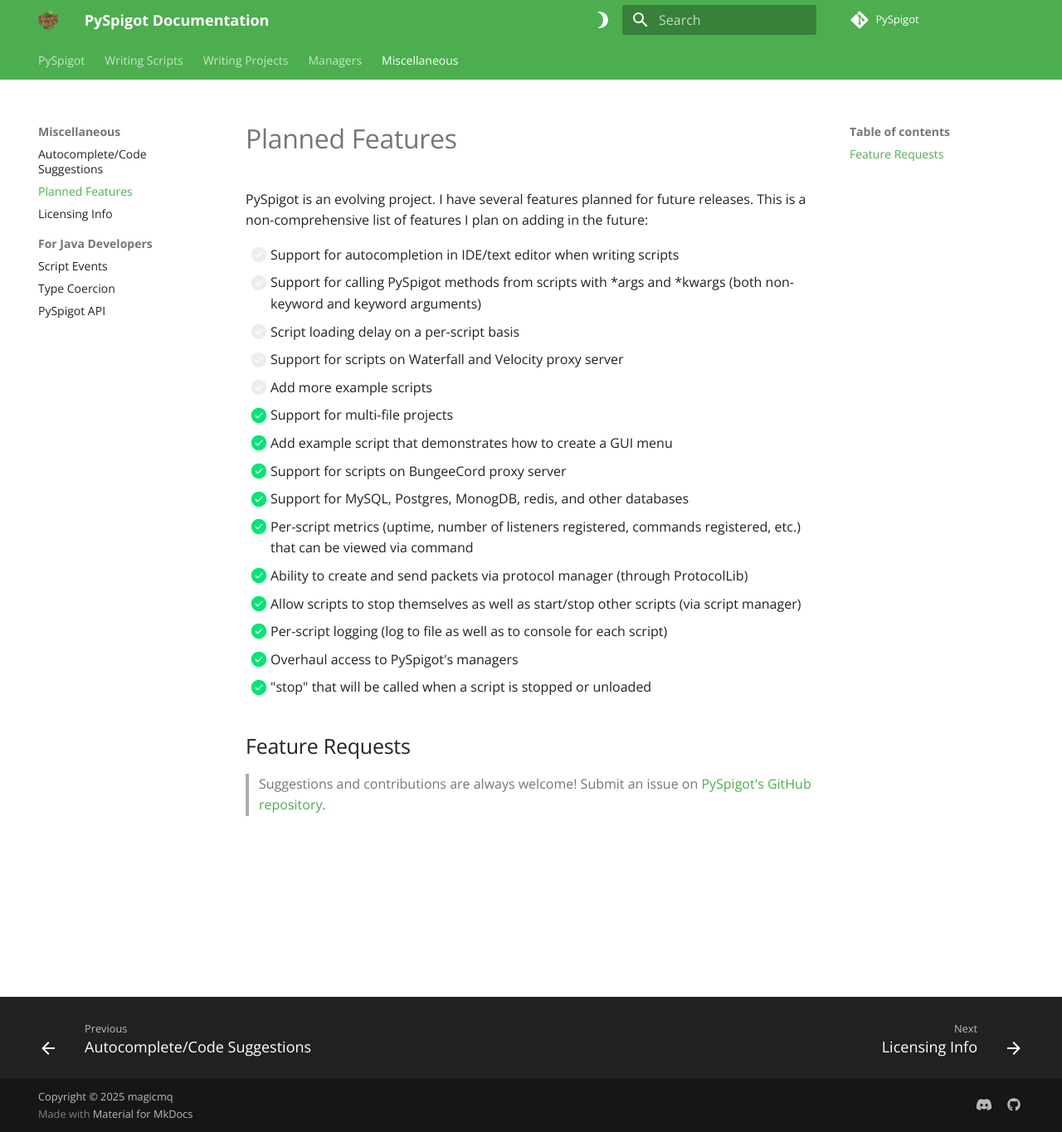
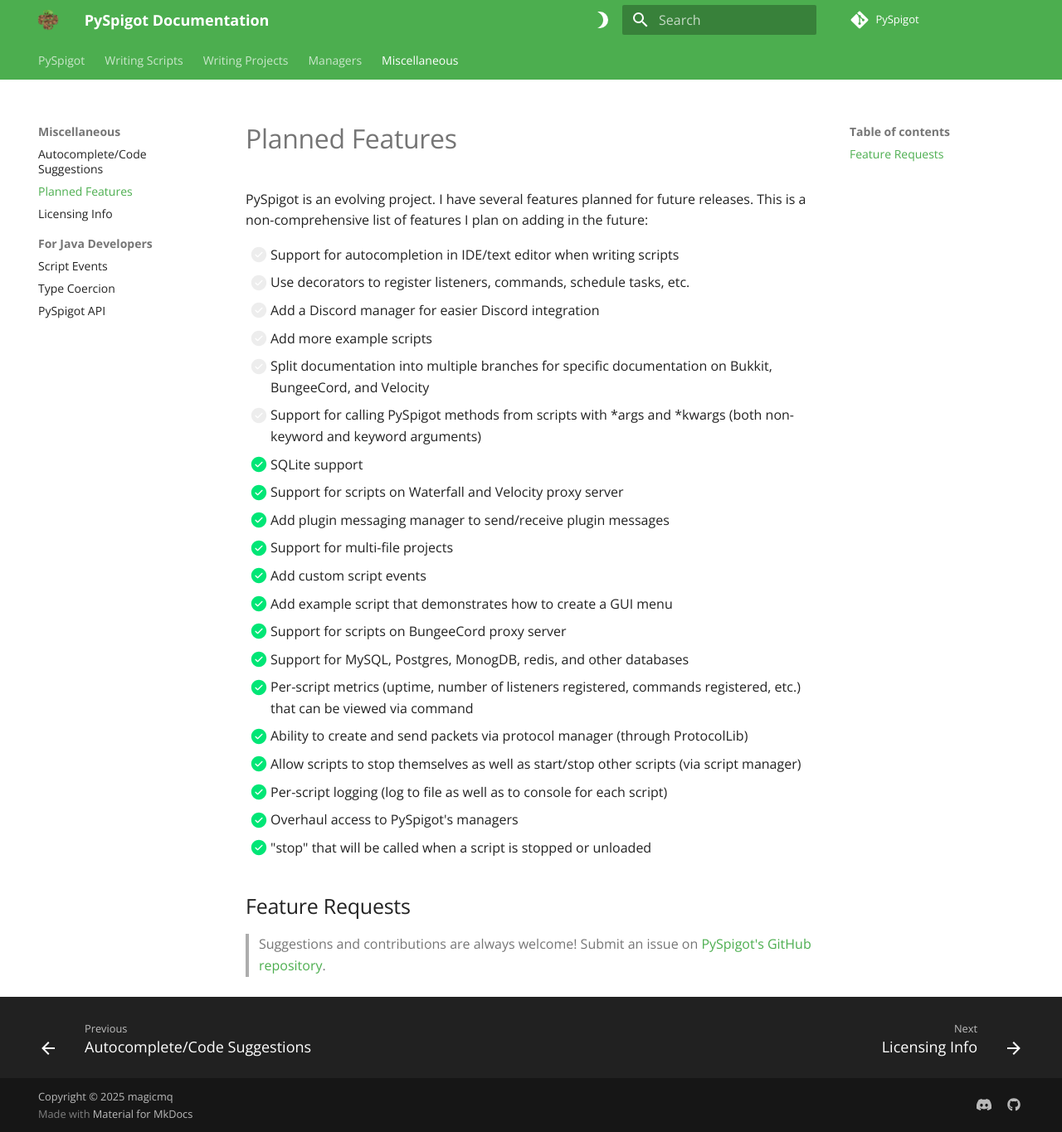
Before and after one commit to magicmq/pyspigot-documentation, an MkDocs documentation site: the page built from docs/misc/plannedfeatures.md, in a window 1280 px wide and 1365 px high. Shown: the whole window at 83% size. Built offline with MkDocs 1.6.1 and Material for MkDocs 9.7.7, drawn with Linux system fonts in a browser that asks for light colours; comment, search, counter and statistics services are not loaded.

Commit message:
Update planned features

```diff
--- a/docs/misc/plannedfeatures.md
+++ b/docs/misc/plannedfeatures.md
@@ -3,11 +3,16 @@
 PySpigot is an evolving project. I have several features planned for future releases. This is a non-comprehensive list of features I plan on adding in the future:
 
 - [ ] Support for autocompletion in IDE/text editor when writing scripts
+- [ ] Use decorators to register listeners, commands, schedule tasks, etc.
+- [ ] Add a Discord manager for easier Discord integration
+- [ ] Add more example scripts
+- [ ] Split documentation into multiple branches for specific documentation on Bukkit, BungeeCord, and Velocity
 - [ ] Support for calling PySpigot methods from scripts with \*args and \*kwargs (both non-keyword and keyword arguments)
-- [ ] Script loading delay on a per-script basis
-- [ ] Support for scripts on Waterfall and Velocity proxy server
-- [ ] Add more example scripts
+- [x] SQLite support
+- [x] Support for scripts on Waterfall and Velocity proxy server
+- [x] Add plugin messaging manager to send/receive plugin messages
 - [x] Support for multi-file projects
+- [x] Add custom script events
 - [x] Add example script that demonstrates how to create a GUI menu
 - [x] Support for scripts on BungeeCord proxy server
 - [x] Support for MySQL, Postgres, MonogDB, redis, and other databases
```
